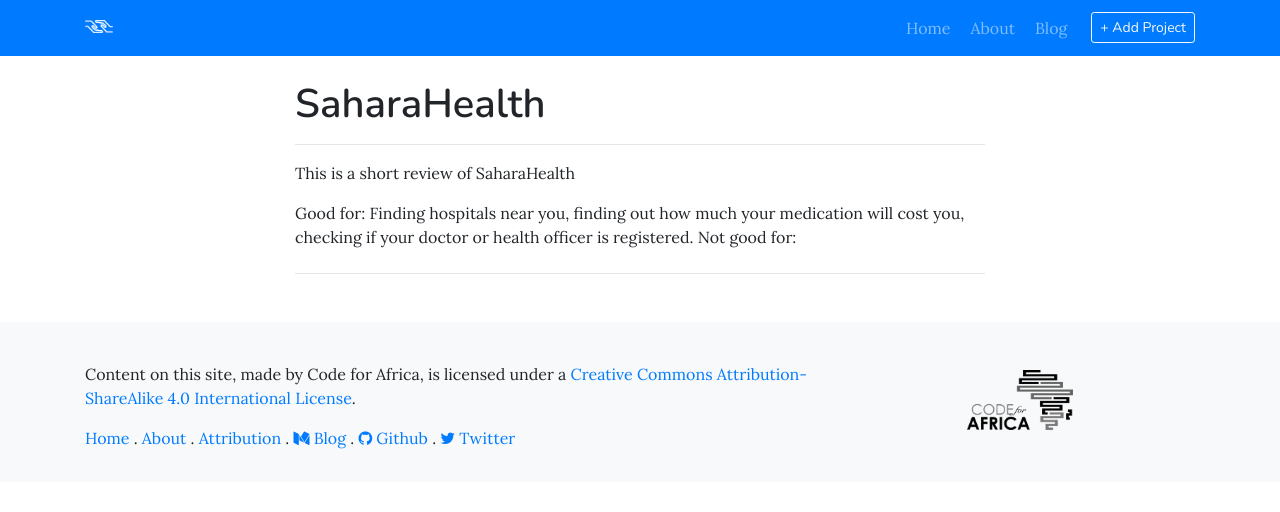
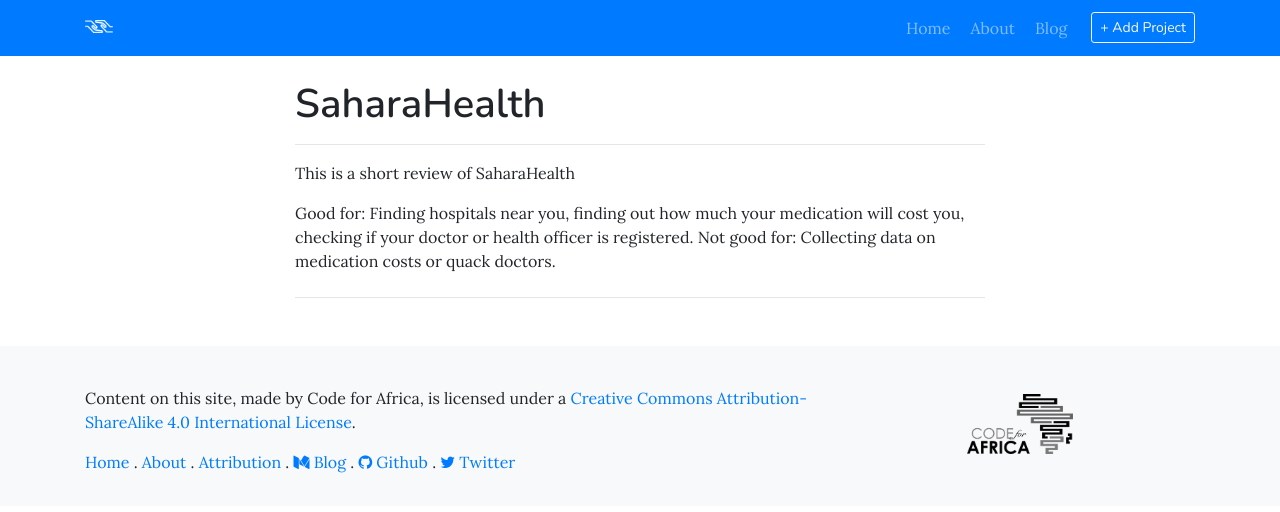
Before and after one commit to CodeForAfrica/africanCOMMONS, a Jekyll site: the page built from _reviews/sahara-health.md, in a window 1280 px wide. Shown: the top 512 px of the page. Built offline with Jekyll 4.4.1, drawn with Linux system fonts in a browser that asks for light colours; comment, search, counter and statistics services are not loaded.

Commit message:
Update sahara-health.md

```diff
--- a/_reviews/sahara-health.md
+++ b/_reviews/sahara-health.md
@@ -6,4 +6,4 @@ title: SaharaHealth
 This is a short review of SaharaHealth
 
 Good for: Finding hospitals near you, finding out how much your medication will cost you, checking if your doctor or health officer is registered.
-Not good for:
+Not good for: Collecting data on medication costs or quack doctors.
```
